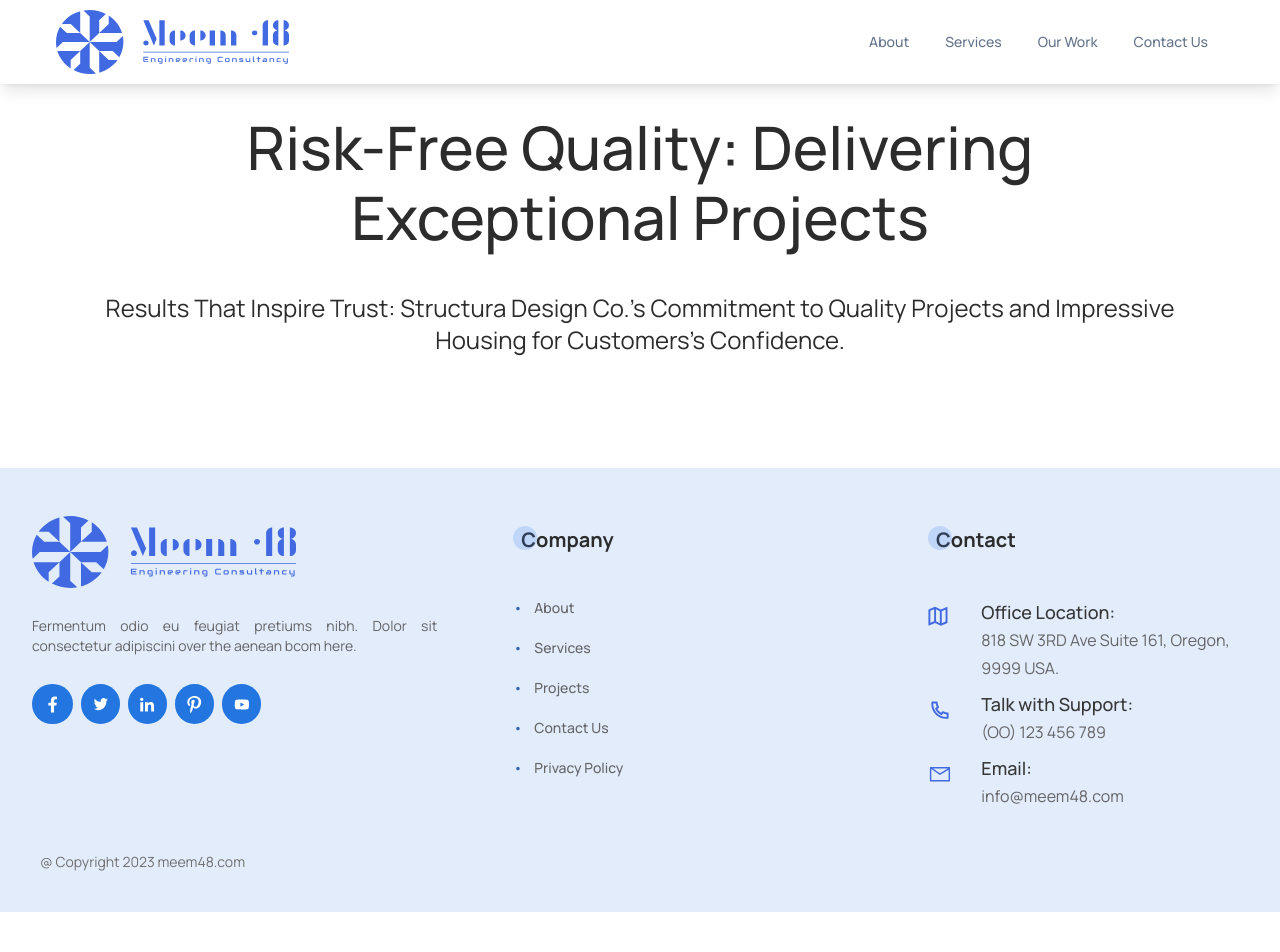
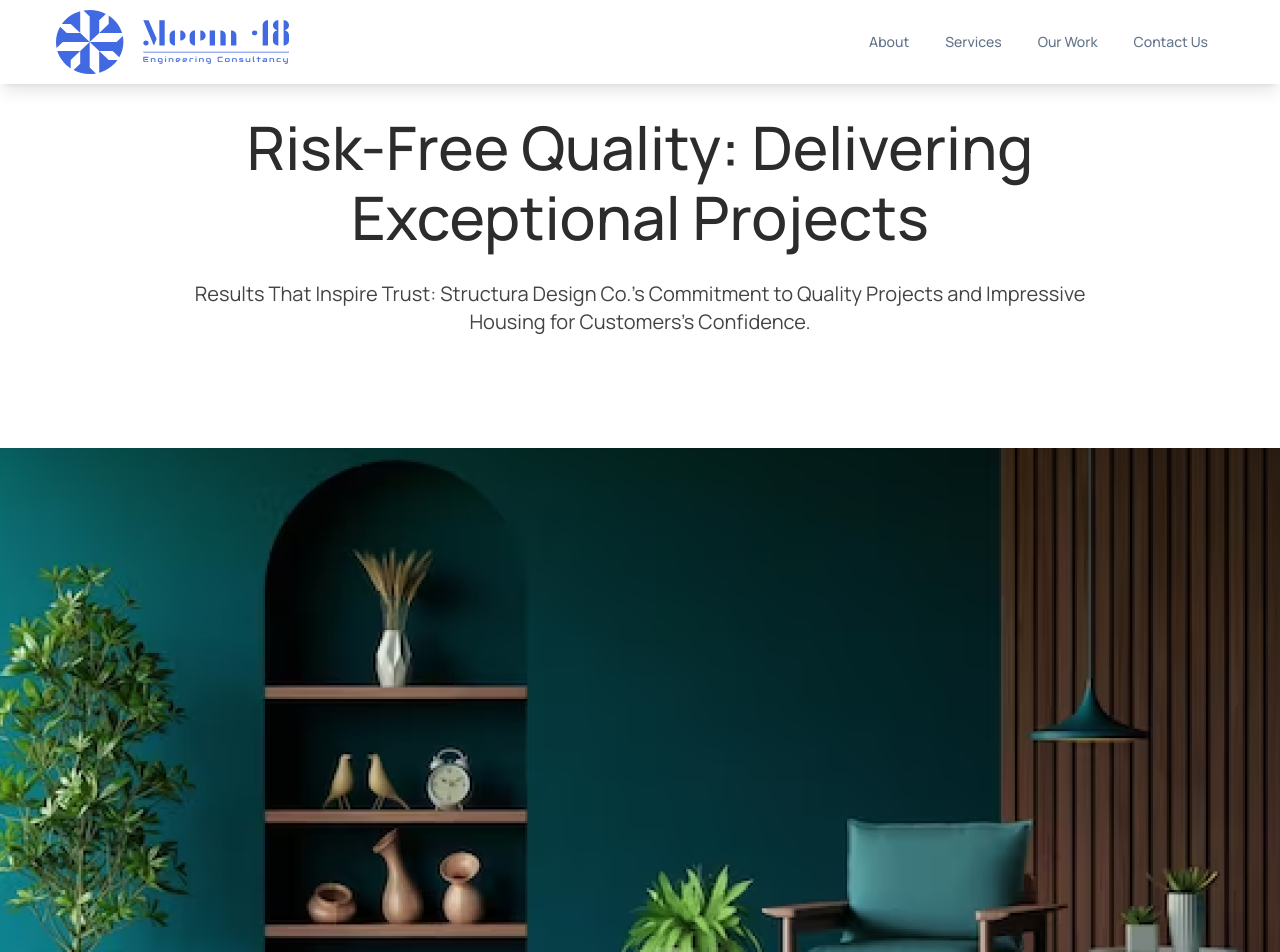
Before and after one commit to prasnaaryal/meem-48, a Next.js app: page / in a window 1280 px wide. Shown: the top 952 px of the page. Before the commit the page ends 912 px from the top, so only its background shows below. Built offline with nearby package versions, Linux system fonts and the light colour scheme.

Commit message:
hero section

```diff
--- a/src/views/Home/Hero.tsx
+++ b/src/views/Home/Hero.tsx
@@ -2,17 +2,29 @@ import React from "react";
 
 function Hero() {
   return (
+    <div>
       <div className="container w-full px-16 py-28">
+        <div className="flex flex-col gap-7">
           <div className="w-full flex justify-center">
             <h1 className="text-6xl font-medium leading-[70px] text-center w-10/12 text-head">
               Risk-Free Quality: Delivering Exceptional Projects
             </h1>
           </div>
-      <div>
-        <p className="text-2xl text-center mt-10 text-head">
+          <div className="w-full flex justify-center">
+            <p className="text-xl text-center text-subHead w-[950px]">
               Results That Inspire Trust: Structura Design Co.’s Commitment to
-          Quality Projects and Impressive Housing for Customers’s Confidence.
+              Quality Projects and Impressive Housing for Customers’s
+              Confidence.
             </p>
+          </div>
+        </div>
+      </div>
+      <div className="w-full h-[640px]">
+        <img
+          src="/assets/images/hero-image.png"
+          alt="hero image"
+          className="w-full h-full object-cover"
+        />
       </div>
     </div>
   );
--- a/tailwind.config.ts
+++ b/tailwind.config.ts
@@ -35,11 +35,11 @@ module.exports = {
           foreground: "hsl(var(--secondary-foreground))",
         },
         head: {
-          DEFAULT: "#2C2C2C",
+          DEFAULT: "var(--neutral-900, #2C2C2C)",
           foreground: "hsl(var(--head-foreground))",
         },
-        subhead: {
-          DEFAULT: "#00204A",
+        subHead: {
+          DEFAULT: "var(--neutral-700, #444)",
           foreground: "hsl(var(--subhead-foreground))",
         },
         lightBlue: {
```
Also changed, not shown: public/assets/images/hero-image.png (added). Lines whose indentation alone changed are shown as unchanged.
